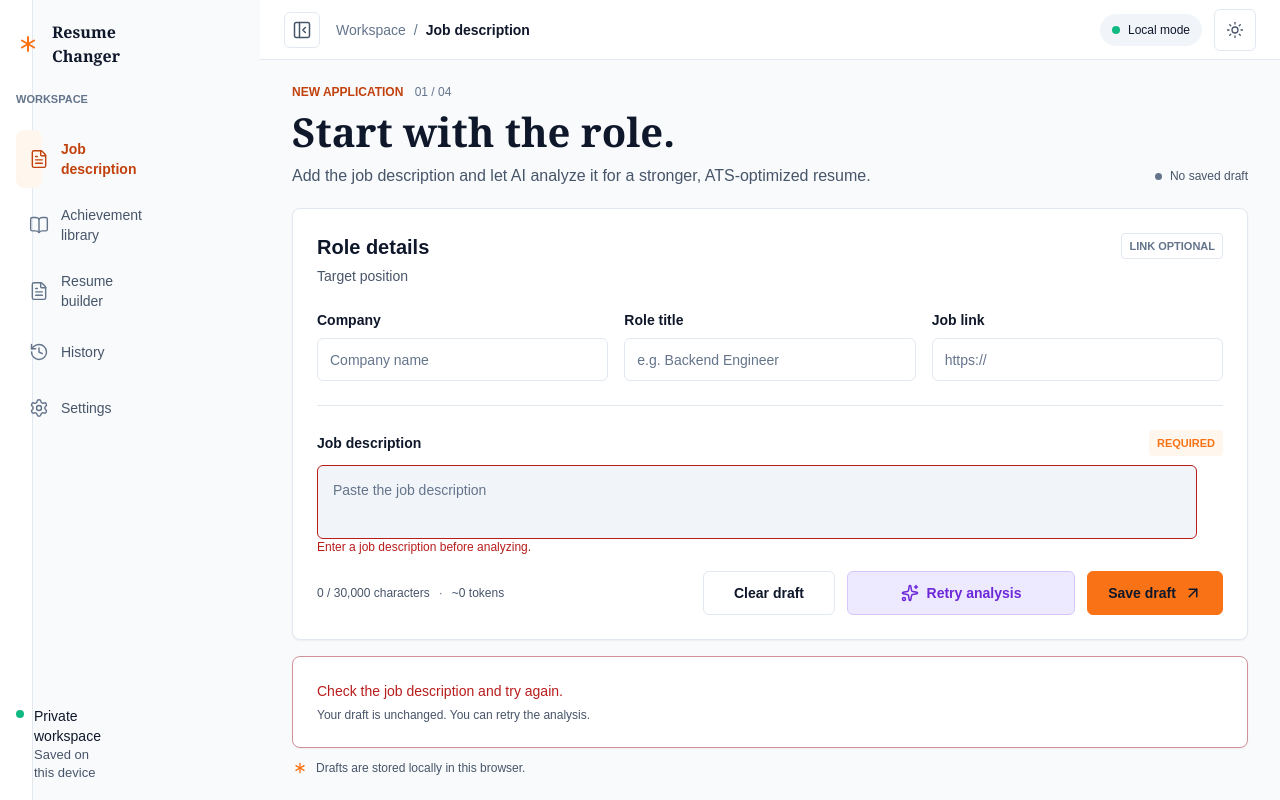
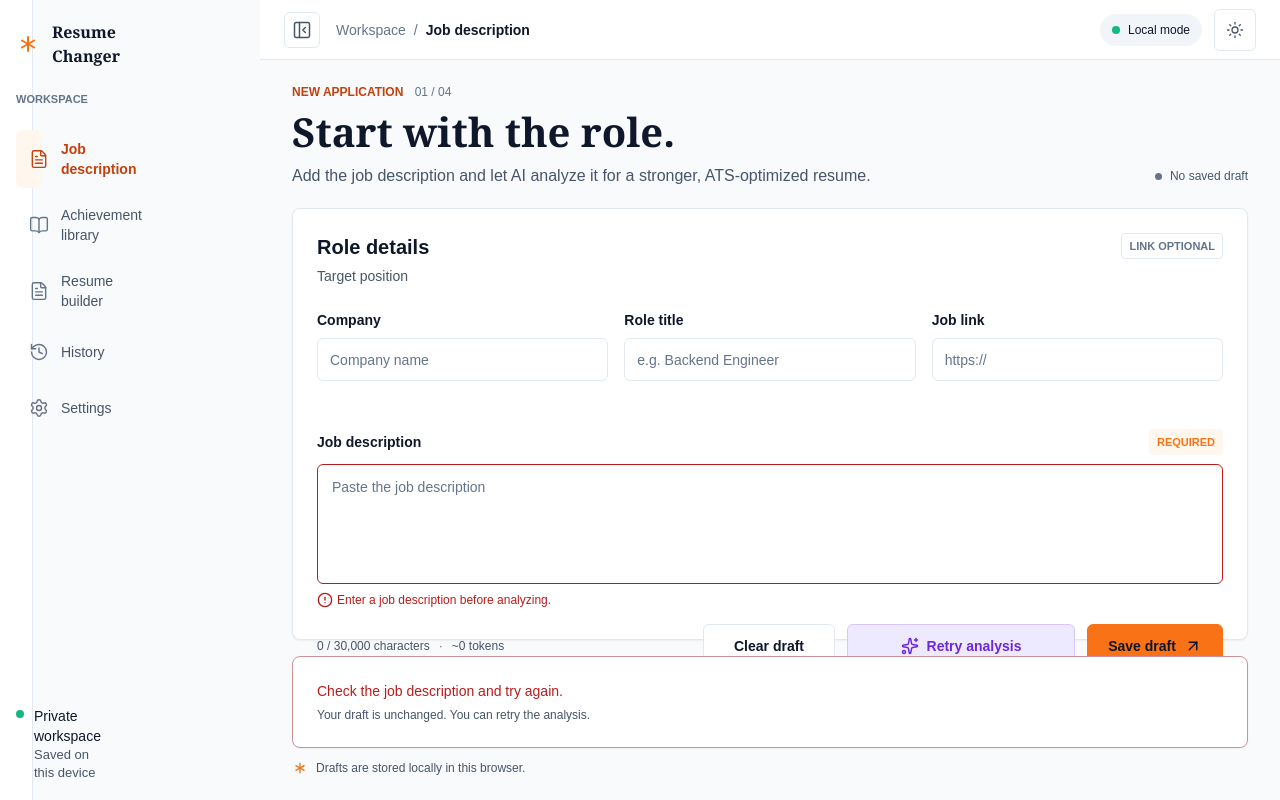
Before and after one commit to AyushGahtori/resume-changer, a Next.js app: page / in a window 1280 px wide. Both pictures are taken after a click on the button "Analyze job description". Built offline with nearby package versions, Linux system fonts and the light colour scheme.

Commit message:
Restyle JD textarea for long descriptions

```diff
--- a/src/app/globals.css
+++ b/src/app/globals.css
@@ -781,6 +781,20 @@ h1 {
   opacity: 1;
 }
 
+.jd-form textarea::-webkit-scrollbar {
+  width: 12px;
+}
+
+.jd-form textarea::-webkit-scrollbar-track {
+  background: var(--surface);
+}
+
+.jd-form textarea::-webkit-scrollbar-thumb {
+  border: 3px solid var(--surface);
+  border-radius: var(--radius-control);
+  background: var(--quiet);
+}
+
 .field-group input:focus,
 .jd-form textarea:focus {
   border-color: var(--focus);
@@ -821,20 +835,50 @@ h1 {
 
 .jd-form textarea {
   display: block;
-  width: min(100%, 880px);
-  min-height: 260px;
-  padding: 14px 15px;
+  width: 100%;
+  min-width: 0;
+  max-width: 100%;
+  height: 190px;
+  min-height: 190px;
+  padding: 12px 14px;
   resize: vertical;
+  overflow-x: hidden;
+  overflow-y: auto;
+  overflow-wrap: anywhere;
+  white-space: pre-wrap;
+  scrollbar-gutter: stable;
   border: var(--border-control);
   border-radius: var(--radius-control);
   outline: none;
-  background: var(--surface-soft);
-  color: var(--ink);
-  font-size: 13px;
-  line-height: 1.6;
+  background: var(--surface);
+  color: var(--ink);
+  font-size: 14px;
+  line-height: 20px;
   transition:
     border-color 120ms ease,
     box-shadow 120ms ease;
+}
+
+.jd-form textarea:focus {
+  box-shadow: 0 0 0 2px var(--focus);
+}
+
+.jd-form textarea:disabled {
+  cursor: not-allowed;
+  background: var(--surface-soft);
+  color: var(--muted);
+  opacity: 1;
+}
+
+.jd-form textarea + .field-error {
+  display: flex;
+  align-items: flex-start;
+  gap: var(--space-4);
+  margin-top: var(--space-8);
+}
+
+.jd-form textarea + .field-error svg {
+  flex: none;
 }
 
 .form-footer {
@@ -2191,8 +2235,9 @@ a:focus-visible {
   }
 
   .jd-workspace-frame .jd-form textarea {
-    min-height: 0;
-    flex: 1;
+    /* Keep actions visible in the fixed-height desktop workspace. */
+    min-height: 120px;
+    flex: 0 1 190px;
     resize: none;
   }
 
@@ -2462,7 +2507,7 @@ a:focus-visible {
   }
 
   .jd-form textarea {
-    min-height: 230px;
+    min-height: 190px;
   }
 
   .form-footer {
--- a/src/components/jd-workspace.tsx
+++ b/src/components/jd-workspace.tsx
@@ -1,7 +1,13 @@
 "use client";
 
 import { useEffect, useRef, useState } from "react";
-import { Asterisk, ArrowUpRight, LoaderCircle, Sparkles } from "lucide-react";
+import {
+  Asterisk,
+  ArrowUpRight,
+  CircleAlert,
+  LoaderCircle,
+  Sparkles,
+} from "lucide-react";
 import type { JobAnalysisResult } from "@/lib/ai/contracts";
 import {
   clearJobAnalysisCache,
@@ -314,17 +320,20 @@ export default function JDWorkspace() {
             errors.jobDescription ? "jd-error jd-count" : "jd-count"
           }
           aria-invalid={Boolean(errors.jobDescription)}
+          disabled={!isReady}
           id="job-description"
           name="jobDescription"
           onChange={(event) =>
             updateField("jobDescription", event.target.value)
           }
           placeholder="Paste the job description"
+          rows={7}
           spellCheck="false"
           value={draft.jobDescription}
         />
         {errors.jobDescription && (
           <p className="field-error" id="jd-error" role="alert">
+            <CircleAlert aria-hidden="true" size={16} />
             {errors.jobDescription}
           </p>
         )}
```
Also changed, not shown: 3 other files (tests, documents, lock files or other folders).
